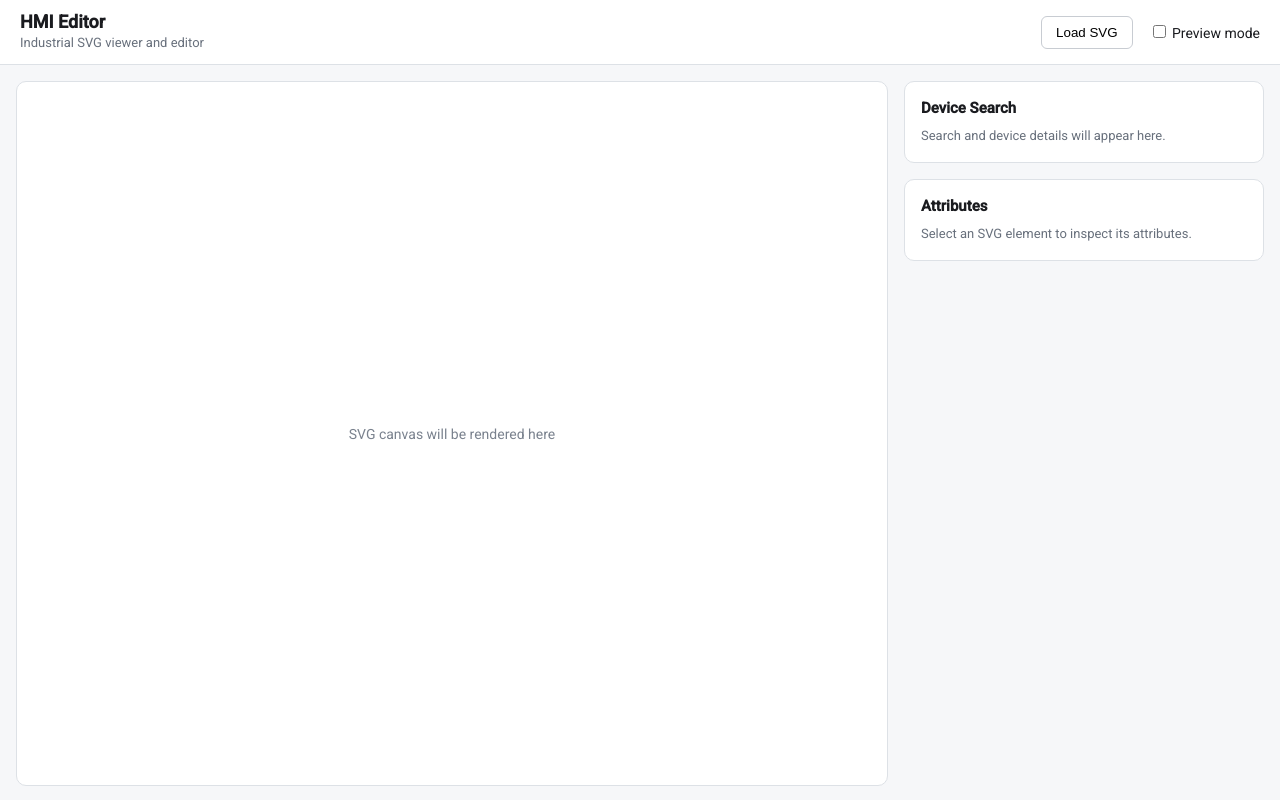
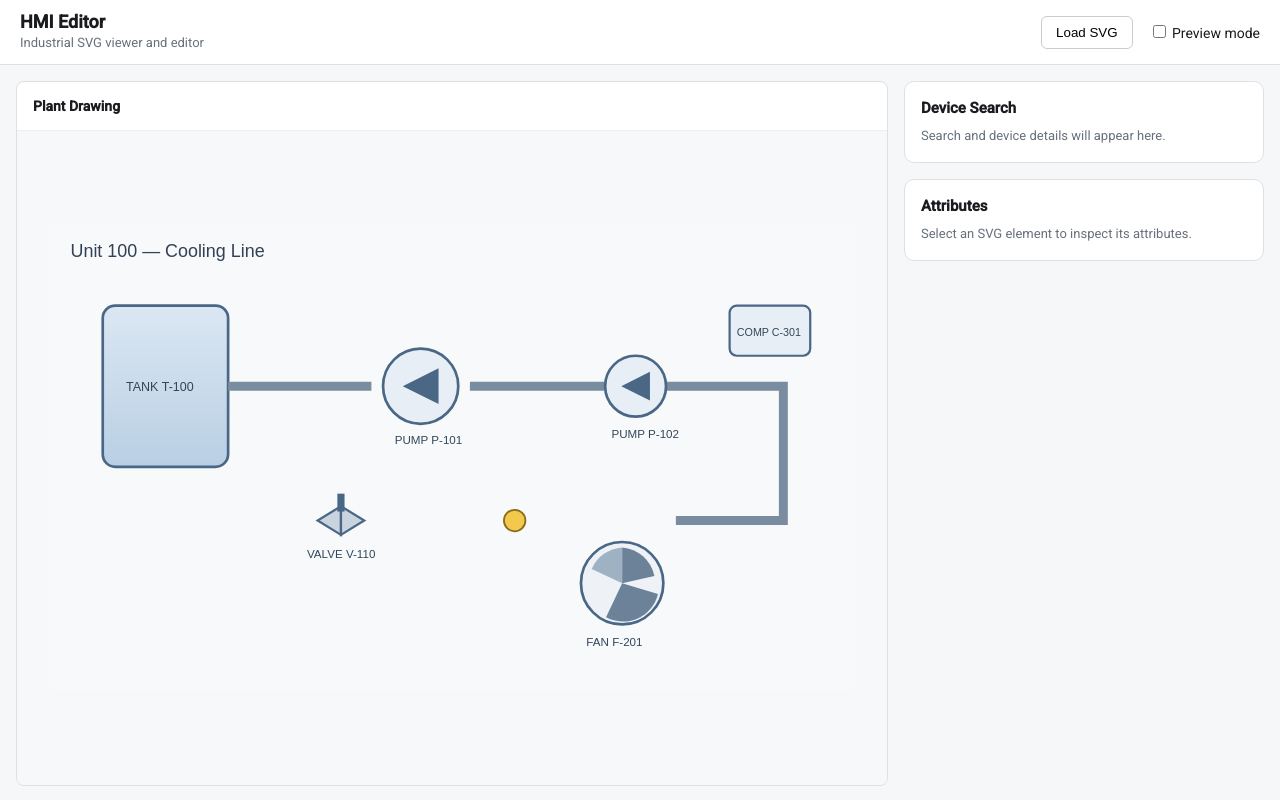
Before and after one commit to armin-gholizade/i4twins-hmi-editor, an Angular app: page / in a window 1280 px wide. Built offline with nearby package versions, Linux system fonts and the light colour scheme.

Commit message:
feat: render plant svg in editor canvas

```diff
--- a/src/app/app.config.ts
+++ b/src/app/app.config.ts
@@ -1,12 +1,13 @@
 import { ApplicationConfig, provideBrowserGlobalErrorListeners, provideZonelessChangeDetection } from '@angular/core';
 import { provideRouter } from '@angular/router';
-
+import { provideHttpClient } from '@angular/common/http';
 import { routes } from './app.routes';
 
 export const appConfig: ApplicationConfig = {
   providers: [
     provideBrowserGlobalErrorListeners(),
     provideZonelessChangeDetection(),
-    provideRouter(routes)
+    provideRouter(routes),
+    provideHttpClient(),
   ]
 };
--- a/src/app/features/hmi-editor/components/svg-canvas/svg-canvas.html
+++ b/src/app/features/hmi-editor/components/svg-canvas/svg-canvas.html
@@ -1,5 +1,9 @@
-<div class="canvas-card">
-  <div class="canvas-placeholder">
-    SVG canvas will be rendered here
+<div class="canvas-container">
+  <div class="canvas-header">
+    <span>Plant Drawing</span>
+  </div>
+
+  <div class="canvas-content">
+    <div #svgHost class="svg-host"></div>
   </div>
 </div>
--- a/src/app/features/hmi-editor/components/svg-canvas/svg-canvas.scss
+++ b/src/app/features/hmi-editor/components/svg-canvas/svg-canvas.scss
@@ -1,15 +1,39 @@
-.canvas-card {
+:host {
+  display: block;
   height: 100%;
-  border: 1px solid #dde1e6;
-  border-radius: 10px;
-  background: white;
+}
+
+.canvas-container {
+  height: 100%;
+  display: flex;
+  flex-direction: column;
+  background: #fff;
+  border: 1px solid #dcdfe4;
+  border-radius: 8px;
   overflow: hidden;
 }
 
-.canvas-placeholder {
-  height: 100%;
-  display: grid;
-  place-items: center;
-  color: #7a828e;
-  font-size: 14px;
+.canvas-header {
+  height: 48px;
+  display: flex;
+  align-items: center;
+  padding: 0 16px;
+  border-bottom: 1px solid #eceff3;
+  font-weight: 600;
 }
+
+.canvas-content {
+  flex: 1;
+  overflow: auto;
+  background: #f7f8fa;
+}
+
+.svg-host {
+  min-width: 100%;
+  min-height: 100%;
+  display: flex;
+  justify-content: center;
+  align-items: center;
+  padding: 32px;
+  box-sizing: border-box;
+}
--- a/src/app/features/hmi-editor/components/svg-canvas/svg-canvas.ts
+++ b/src/app/features/hmi-editor/components/svg-canvas/svg-canvas.ts
@@ -1,4 +1,14 @@
-import { Component } from '@angular/core';
+import {
+  AfterViewInit,
+  Component,
+  ElementRef,
+  inject,
+  signal,
+  viewChild,
+} from '@angular/core';
+import { HttpClient } from '@angular/common/http';
+
+import { SvgDom } from '../../services/svg-dom';
 
 @Component({
   selector: 'app-svg-canvas',
@@ -6,6 +16,43 @@ import { Component } from '@angular/core';
   templateUrl: './svg-canvas.html',
   styleUrl: './svg-canvas.scss',
 })
-export class SvgCanvas {
+export class SvgCanvas implements AfterViewInit {
+  private readonly http = inject(HttpClient);
+  private readonly svgDom = inject(SvgDom);
 
+  protected readonly svgHost =
+    viewChild.required<ElementRef<HTMLDivElement>>('svgHost');
+
+  protected readonly isLoading = signal(false);
+  protected readonly errorMessage = signal<string | null>(null);
+
+  ngAfterViewInit(): void {
+    this.loadSvg('/assets/plant.svg');
+  }
+
+  private loadSvg(path: string): void {
+    this.isLoading.set(true);
+    this.errorMessage.set(null);
+
+    this.http.get(path, { responseType: 'text' }).subscribe({
+      next: (svgText) => this.renderSvg(svgText),
+      error: () => this.handleLoadError(),
+    });
+  }
+
+  private renderSvg(svgText: string): void {
+    try {
+      const svg = this.svgDom.prepareForCanvas(this.svgDom.parse(svgText));
+      this.svgDom.render(this.svgHost().nativeElement, svg);
+    } catch {
+      this.errorMessage.set('The SVG drawing could not be rendered.');
+    } finally {
+      this.isLoading.set(false);
+    }
+  }
+
+  private handleLoadError(): void {
+    this.errorMessage.set('Could not load the SVG drawing.');
+    this.isLoading.set(false);
+  }
 }
--- /dev/null
+++ b/src/app/features/hmi-editor/services/svg-dom.ts
@@ -0,0 +1,38 @@
+import { Injectable } from '@angular/core';
+
+@Injectable({
+  providedIn: 'root',
+})
+export class SvgDom {
+  parse(svgText: string): SVGSVGElement {
+    const document = new DOMParser().parseFromString(svgText, 'image/svg+xml');
+    const parserError = document.querySelector('parsererror');
+
+    if (parserError) {
+      throw new Error('Invalid SVG file.');
+    }
+
+    const svg = document.querySelector('svg');
+
+    if (!svg) {
+      throw new Error('SVG root element was not found.');
+    }
+
+    return svg;
+  }
+
+  prepareForCanvas(svg: SVGSVGElement): SVGSVGElement {
+    svg.removeAttribute('width');
+    svg.removeAttribute('height');
+
+    svg.style.maxWidth = '100%';
+    svg.style.height = 'auto';
+    svg.style.display = 'block';
+
+    return svg;
+  }
+
+  render(host: HTMLElement, svg: SVGSVGElement): void {
+    host.replaceChildren(svg);
+  }
+}
```
Also changed, not shown: public/assets/plant.svg (added).
